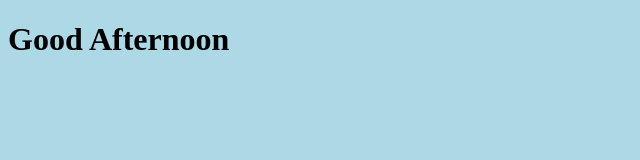
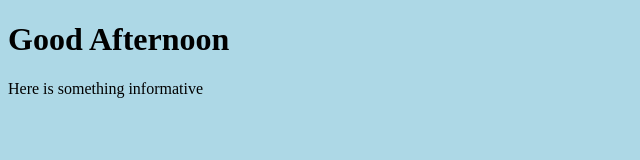
Before and after one commit to ZacCrumpton/branching1, a plain HTML site: page index.html in a window 1280 px wide. Shown: the whole page, without its empty margins (0-640 px from the left). Drawn offline with Linux system fonts and the light colour scheme.

Commit message:
added bio

```diff
--- a/index.html
+++ b/index.html
@@ -9,6 +9,7 @@
 </head>
 <body>
     <h1>Good Afternoon</h1>
+    <p>Here is something informative</p>
 <script src="./main.js"></script>
 </body>
 </html>
```
